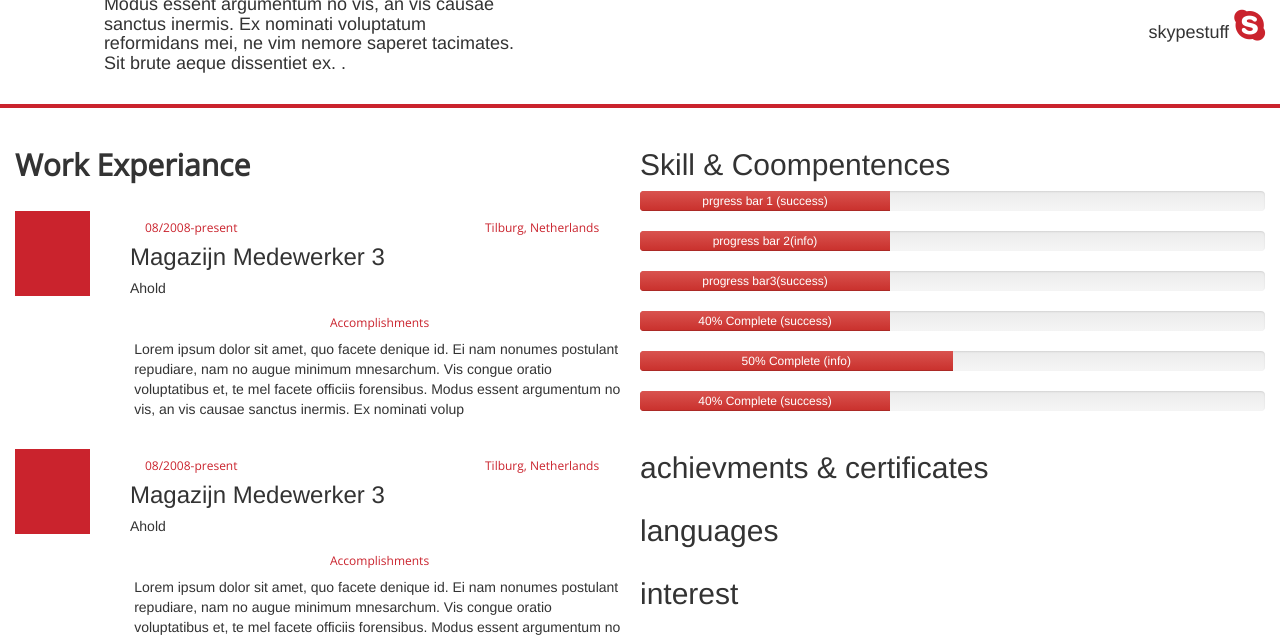
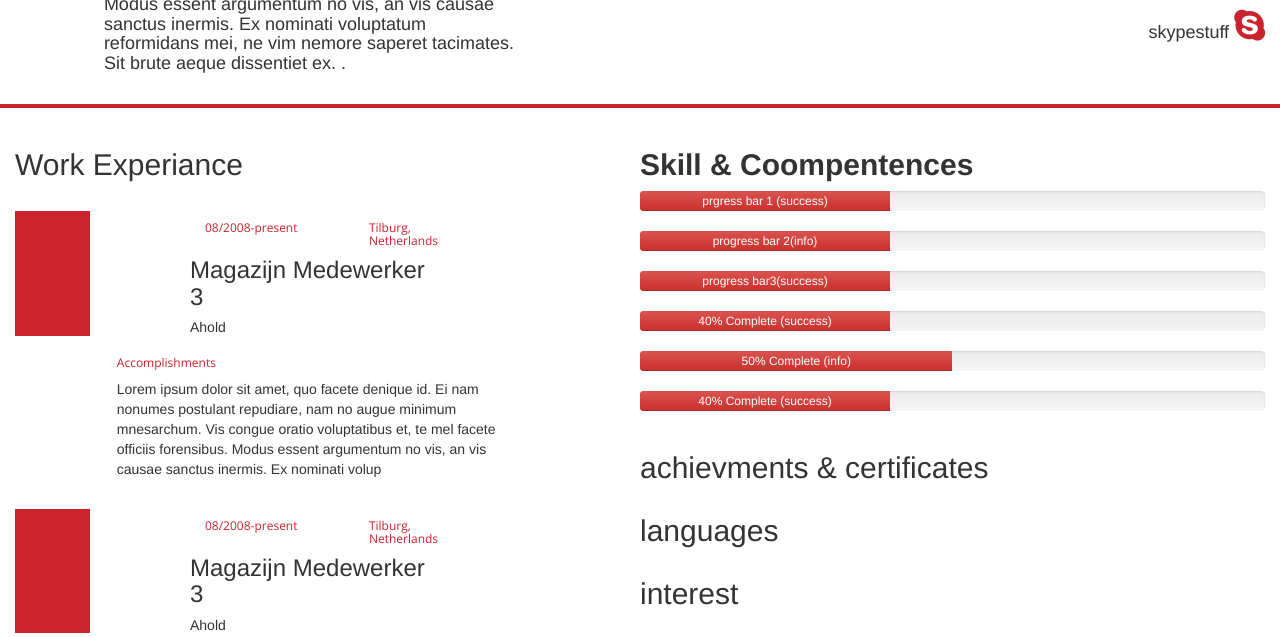
Before and after one commit to cadochi/my_curriculum_vitae, a plain HTML site: page tryOuts.html in a window 1280 px wide. Shown: the part 194-831 px from the top of the page. Drawn offline with nearby package versions, Linux system fonts and the light colour scheme; files whose address does not match are found by name.

Commit message:
some tini fixes and maybe some new fuck ups

```diff
--- a/tryOuts.css
+++ b/tryOuts.css
@@ -23,7 +23,7 @@ h1 {
 h2.wexp {
     text-align: left;
     font-family: 'Open Sans', sans-serif;
-    font-weight: bold;
+    text-
 }
 
 h6 {
@@ -40,6 +40,7 @@ h6.locat {
 ul.cont {
     border-left: 75px solid #CA232D;
     list-style-type: none;
+    padding: 0px 100px;
 }
 
 ul.namepl {
@@ -48,8 +49,6 @@ ul.namepl {
 }
 
 .accomp {
-    text-align: center;
+    text-align: left;
     color: #CA232D
 }
-
-.col-md-6
--- a/tryOuts.html
+++ b/tryOuts.html
@@ -68,10 +68,10 @@
     <!--below deviding line 2 coloms with work exp and skill & compentences-->
     <div class="container-fluid">
         <!--work exp container left side-->
-        <div class="col-xs-6 col-xs-12">
+        <div class="col-xs-5 col-xs-11">
             <!-- work exp header row-->
-            <div class="row">
-                <h2 class="wexp">Work Experiance</h2>
+            <div class="row align= left">
+                <h2>Work Experiance</h2>
             </div>
 
             <!-- list with thick red border work exp 1-->
@@ -187,10 +187,11 @@
             </div>
 
         </div>
+        <div class="col-xs-1"></div>
         <!-- skill & compentens container right side -->
         <div class="col-xs-6 col-xs-12">
             <div class="row">
-                <h2>Skill & Coompentences</h2>
+                <h2><strong>Skill & Coompentences</strong></h2>
             </div>
 
             <!--row with skill prgress bars-->
```
